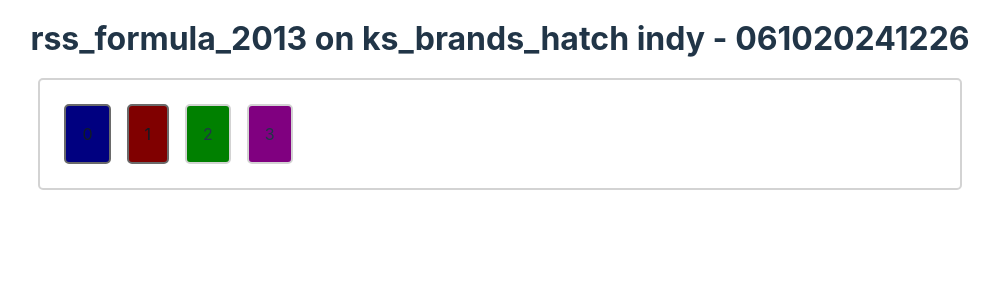
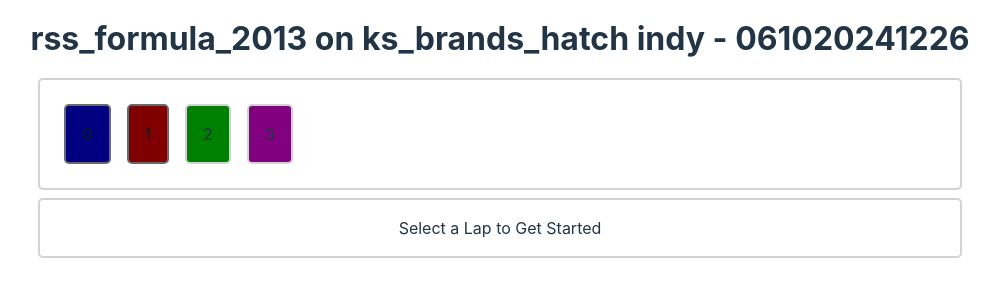
Before and after one commit to paskalwolski/pData-web, a React (Vite) app: page / in a window 1280 px wide. Shown: the top 300 px of the page, without its empty margins (140-1139 px from the left). Built offline with nearby package versions, Linux system fonts and the light colour scheme.

Commit message:
Added starting point for LapData component

```diff
--- a/src/App.tsx
+++ b/src/App.tsx
@@ -5,13 +5,14 @@ import './App.css'
 
 import { exampleData } from './assets/data'
 import LapCard from './components/LapCard.component';
+import LapData from './components/LapData.component';
 
 function App() {
   const eventData = exampleData;
   const [selectedLap, setSelectedLap] = useState(null);
 
   useEffect(() => {
-    if (selectedLap !== null){
+    if (selectedLap !== null) {
       console.log(`Selected Lap ${selectedLap.lap_number}`)
     }
   }, [selectedLap])
@@ -21,9 +22,11 @@ function App() {
       <h1>{eventData.car} on {eventData.track} - {eventData.eventTime}</h1>
       <div className='card' id='lapSelector'>
         {eventData.laps.map((lap, i) => {
-          return <LapCard key={i} {...{ lapData: lap, isFastestLap: lap.lap_number === eventData.fastestLap }} onClick={() => {setSelectedLap(lap)}}/>
+          return <LapCard key={i} {...{ lapData: lap, isFastestLap: lap.lap_number === eventData.fastestLap }} onClick={() => { setSelectedLap(lap) }} />
         })}
       </div>
+
+      <LapData id='lapDisplay' {...{selectedLap}}></LapData>
     </>
   )
 }
--- a/src/components/LapCard.component.tsx
+++ b/src/components/LapCard.component.tsx
@@ -20,7 +20,7 @@ const LapCard = ({ lapData, isFastestLap, ...props}) => {
     }
 
     return (
-        <div onClick={lapData.discard ? null : props.onClick} >
+        <div onClick={lapData.discard ? null : props?.onClick} >
             {<div className={getLapClass(lapData)}>{lapData.lap_number}</div>}
         </div>
     )
--- /dev/null
+++ b/src/components/LapData.component.tsx
@@ -0,0 +1,12 @@
+const LapData = ({selectedLap, ...props}) => {
+    return (
+        <div className="card" id={props?.id}>
+            {selectedLap ?
+            <div>Lap Number {selectedLap.lap_number}</div>
+            :
+            <>Select a Lap to Get Started</>}
+        </div>
+    )
+}
+
+export default LapData;
```
